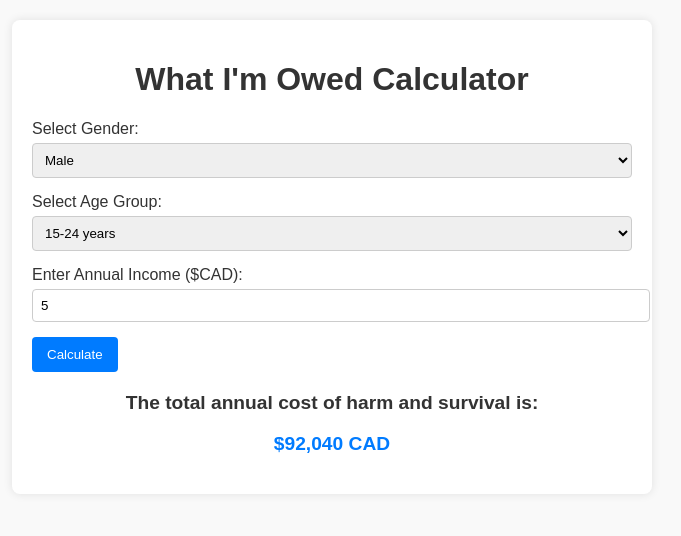
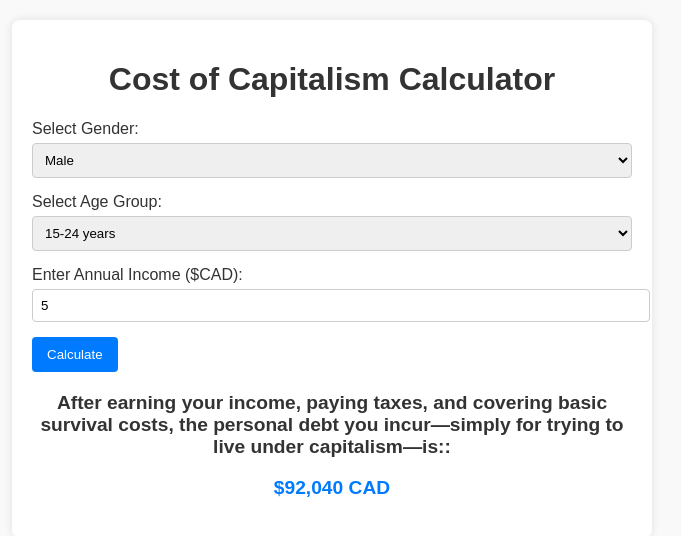
Before and after one commit to JennMcRae/CostofCapitalism, a plain HTML site: page index.html in a window 1280 px wide. Both pictures are taken after typing "5" into the empty fields and a click on the button "Calculate". Shown: the whole page, without its empty margins (308-989 px from the left). Drawn offline with Linux system fonts and the light colour scheme.

Commit message:
Update index.html

```diff
--- a/index.html
+++ b/index.html
@@ -3,7 +3,7 @@
 <head>
     <meta charset="UTF-8">
     <meta name="viewport" content="width=device-width, initial-scale=1.0">
-    <title>What I'm Owed Calculator</title>
+    <title>Cost of Capitalism Calculator</title>
     <style>
         body {
             font-family: Arial, sans-serif;
@@ -54,7 +54,7 @@
 </head>
 <body>
     <div class="container">
-        <h1>What I'm Owed Calculator</h1>
+        <h1>Cost of Capitalism Calculator</h1>
         <form id="owedCalculator">
             <label for="gender">Select Gender:</label>
             <select id="gender" required>
@@ -98,7 +98,7 @@
             const totalOwed = polycrisisCost + opportunityCost + survivalCost - income;
 
             document.getElementById("result").innerHTML = `
-                <p>The total annual cost of harm and survival is:</p>
+                <p>After earning your income, paying taxes, and covering basic survival costs, the personal debt you incur—simply for trying to live under capitalism—is::</p>
                 <p style="color: #007BFF;">$${totalOwed.toLocaleString()} CAD</p>
             `;
         }
```
